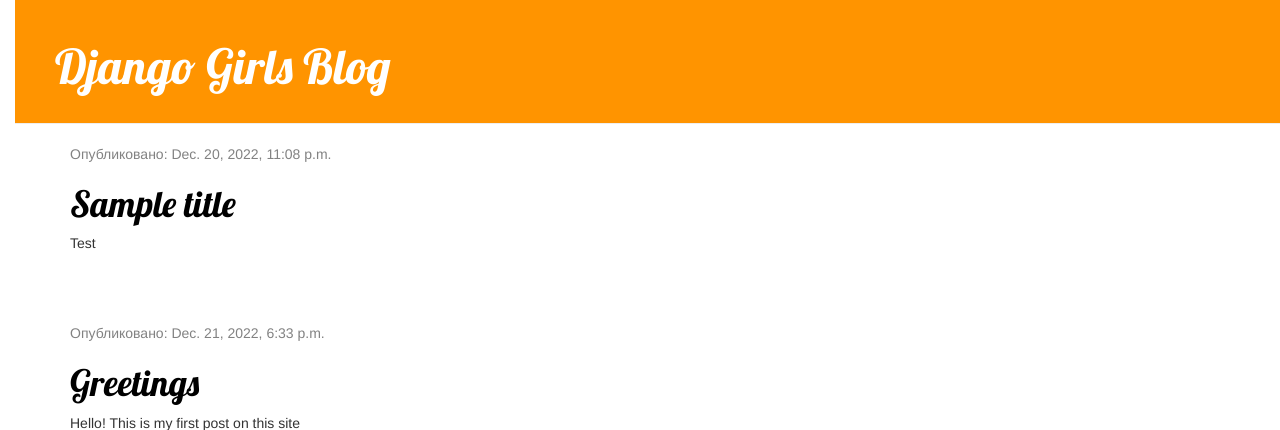
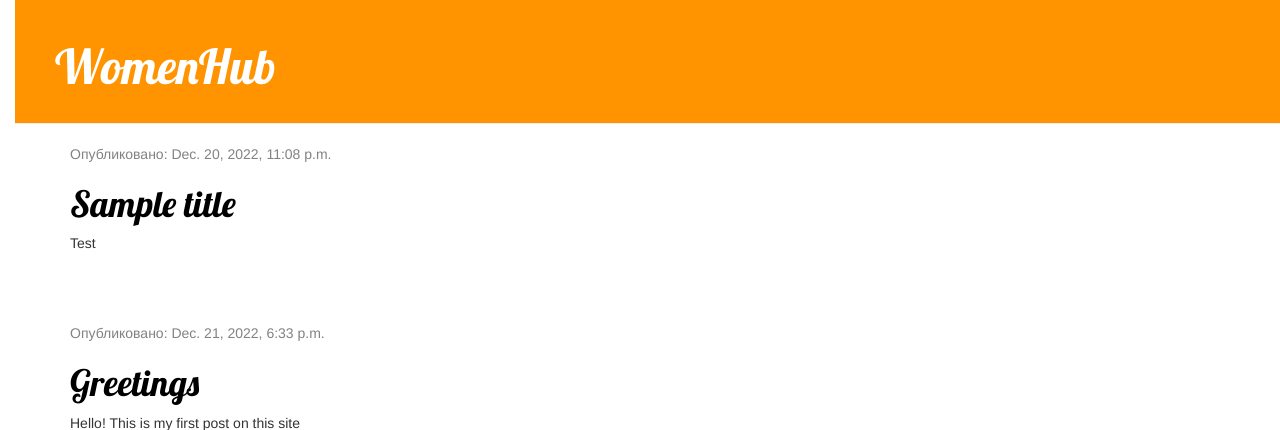
Before and after one commit to Fatkhaziz/internet-blog, a Django app: template blog/templates/blog/post_list.html in a window 1280 px wide. Shown: the top 430 px of the page. Run offline with Django 4.2, Linux system fonts and the light colour scheme; the template is opened without the code that fills it: values that come from a table or form of the project are taken from there, others are empty; data comes from the database, SQL or seed files in the repository; both versions use the stored data as it was after the commit; some libraries are stand-ins or nearby versions.

Commit message:
Changed the name

```diff
--- a/blog/templates/blog/post_list.html
+++ b/blog/templates/blog/post_list.html
@@ -9,7 +9,7 @@
     </head>
     <body>
         <div class="page-header">
-            <h1><a href="/">Django Girls Blog</a></h1>
+            <h1><a href="/">WomenHub</a></h1>
         </div>
 
         <div class="content container">
```
Also changed, not shown: db.sqlite3.
